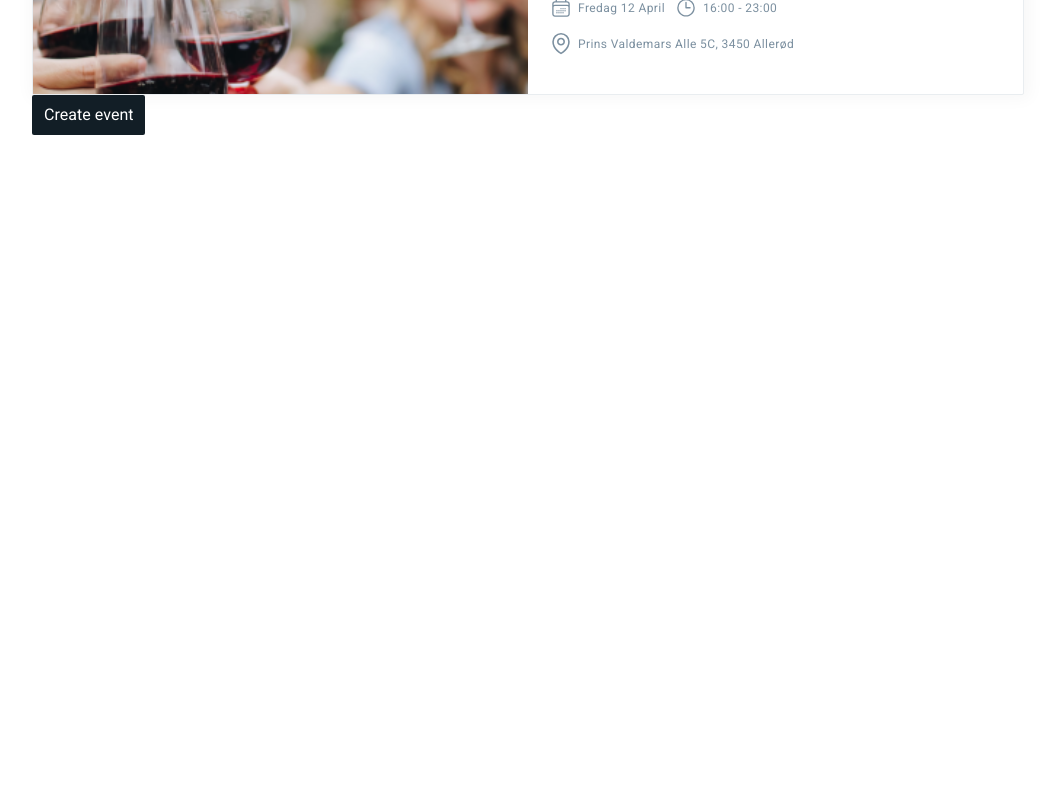
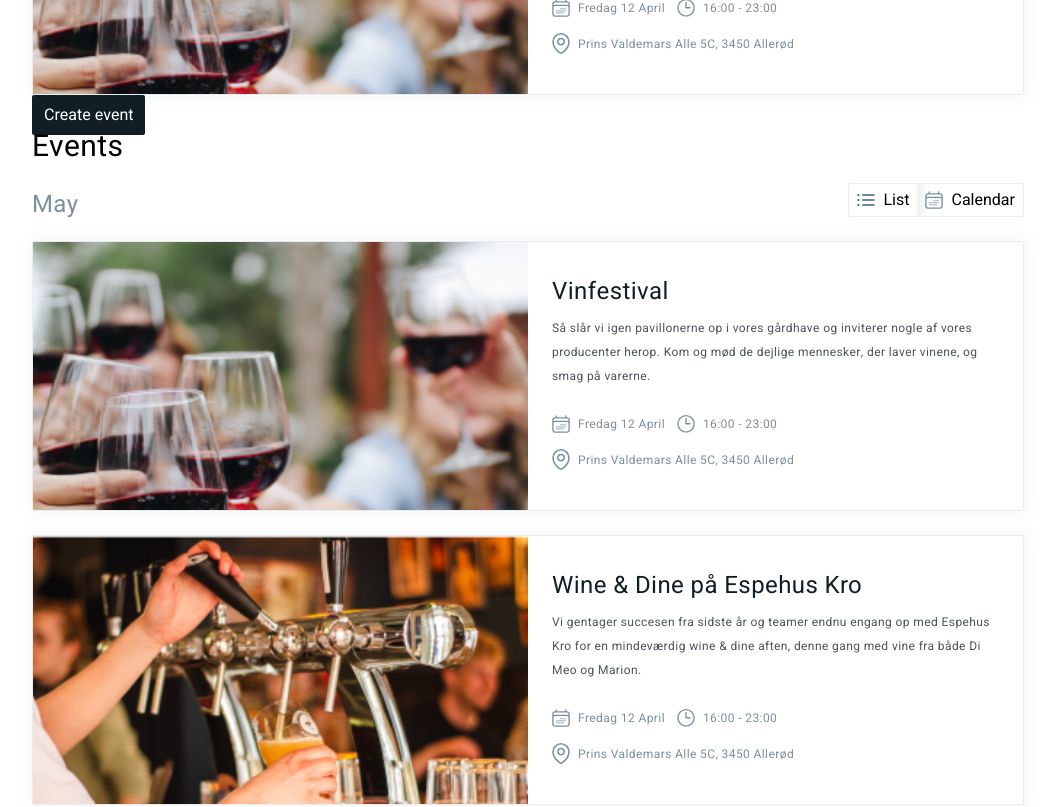
Before and after one commit to niklasschjoldager/kea-bachelor-project, a Next.js app in the folder frontend/: page / in a window 1280 px wide. Shown: the part 1400-2207 px from the top of the page, without its empty margins (112-1167 px from the left). Before the commit the page ends 1635 px from the top, so only its background shows below. Built offline with nearby package versions, Linux system fonts and the light colour scheme.

Commit message:
events list setup

```diff
--- a/frontend/app/page.tsx
+++ b/frontend/app/page.tsx
@@ -13,6 +13,7 @@ export default async function Home() {
       <TopNav sites={sites} navElements={navElements} />
       <EventsOverview />
       <Modal title={"Create an event"} buttonText={"Create event"} children={<EventForm />} />
+      <EventsOverview />
     </main>
   );
 }
```
Also changed, not shown: frontend/package.json (line endings or trailing spaces), 1 other file (tests, documents, lock files or other folders).
